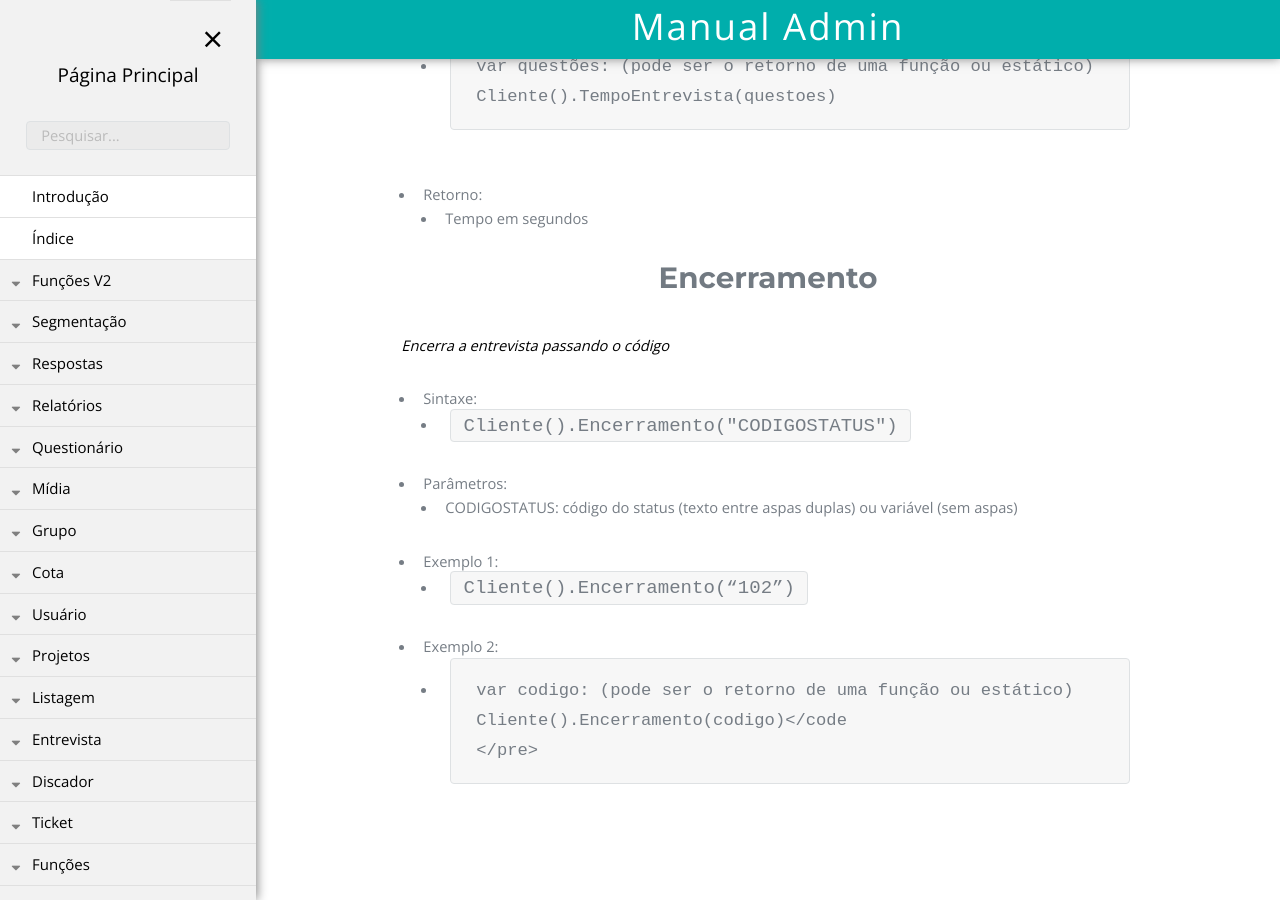
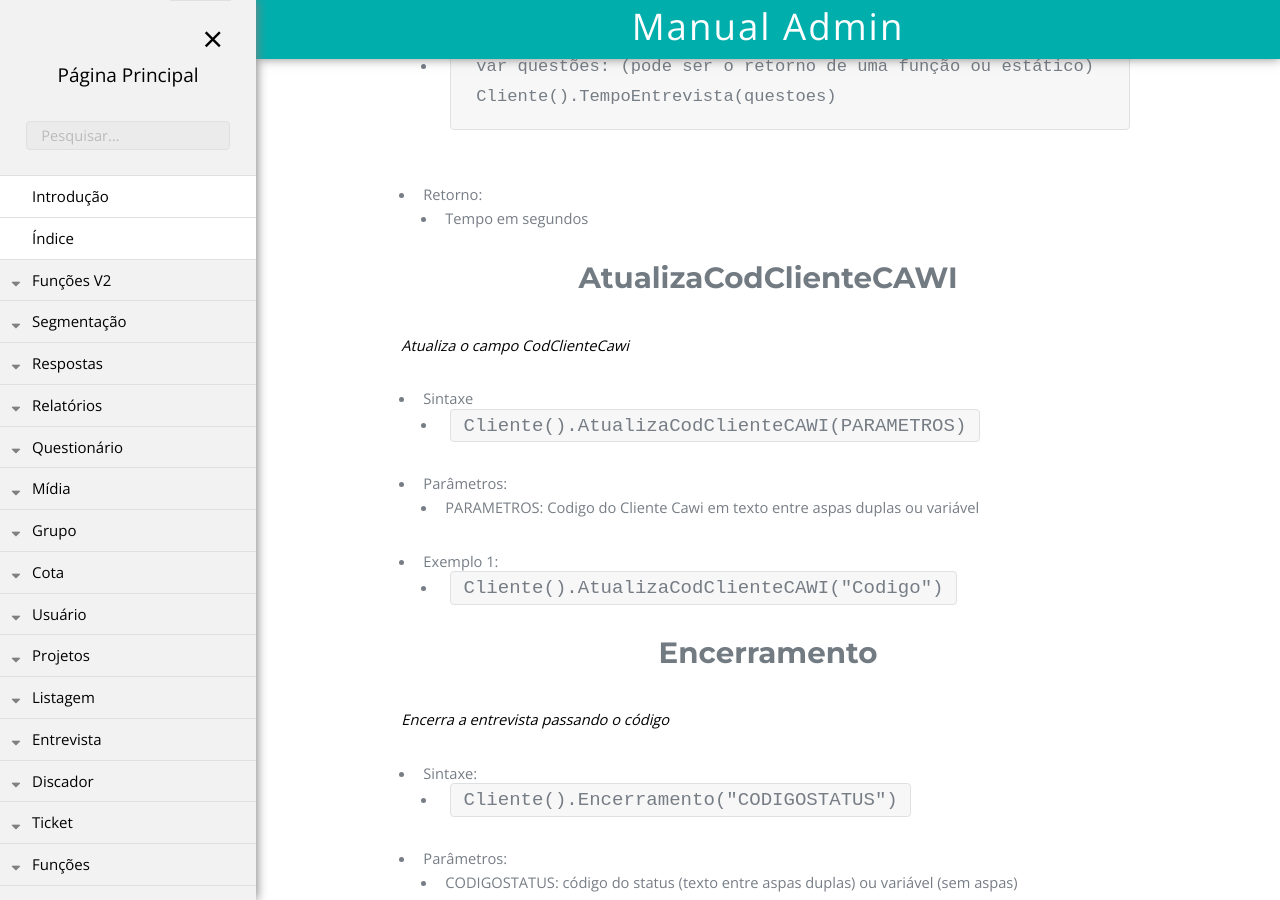
Before and after one commit to rogerio-figueiredo-hsr/hsrtechonline.github.io, a Jekyll site: the page built from _posts/2019-03-29-cliente.md, in a window 1280 px wide and 900 px high, scrolled down 3094 px. Built offline with Jekyll 4.4.1, drawn with Linux system fonts in a browser that asks for light colours.

Commit message:
Update 2019-03-29-cliente.md

```diff
--- a/_posts/2019-03-29-cliente.md
+++ b/_posts/2019-03-29-cliente.md
@@ -97,6 +97,15 @@ Retorna a soma do tempo de uma questão/página ou mais.*
 - Retorno:
     - Tempo em segundos
 
+# AtualizaCodClienteCAWI
+*Atualiza o campo CodClienteCawi*
+
+- Sintaxe
+    - `Cliente().AtualizaCodClienteCAWI(PARAMETROS)`
+- Parâmetros:
+    - PARAMETROS: Codigo do Cliente Cawi em texto entre aspas duplas ou variável
+- Exemplo 1:
+    - `Cliente().AtualizaCodClienteCAWI("Codigo")`
 
 # Encerramento
 *Encerra a entrevista passando o código*
```
